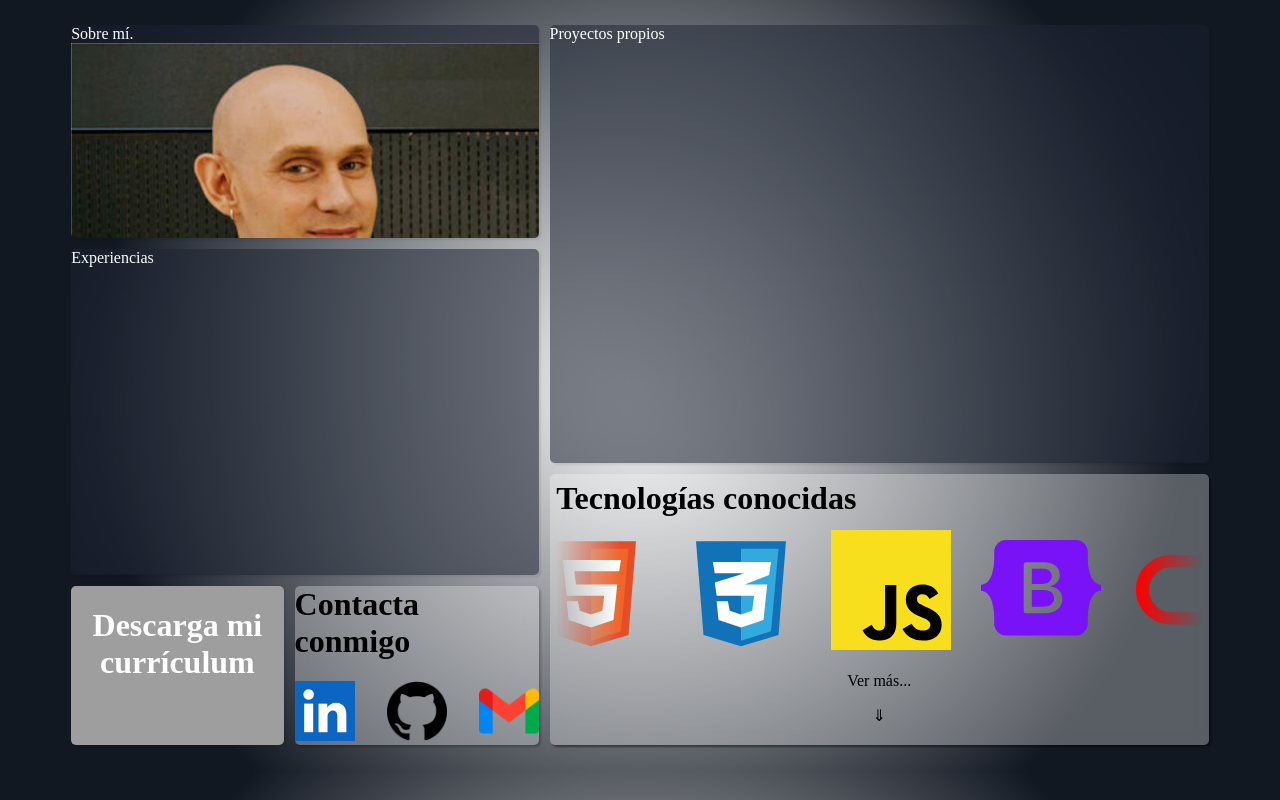
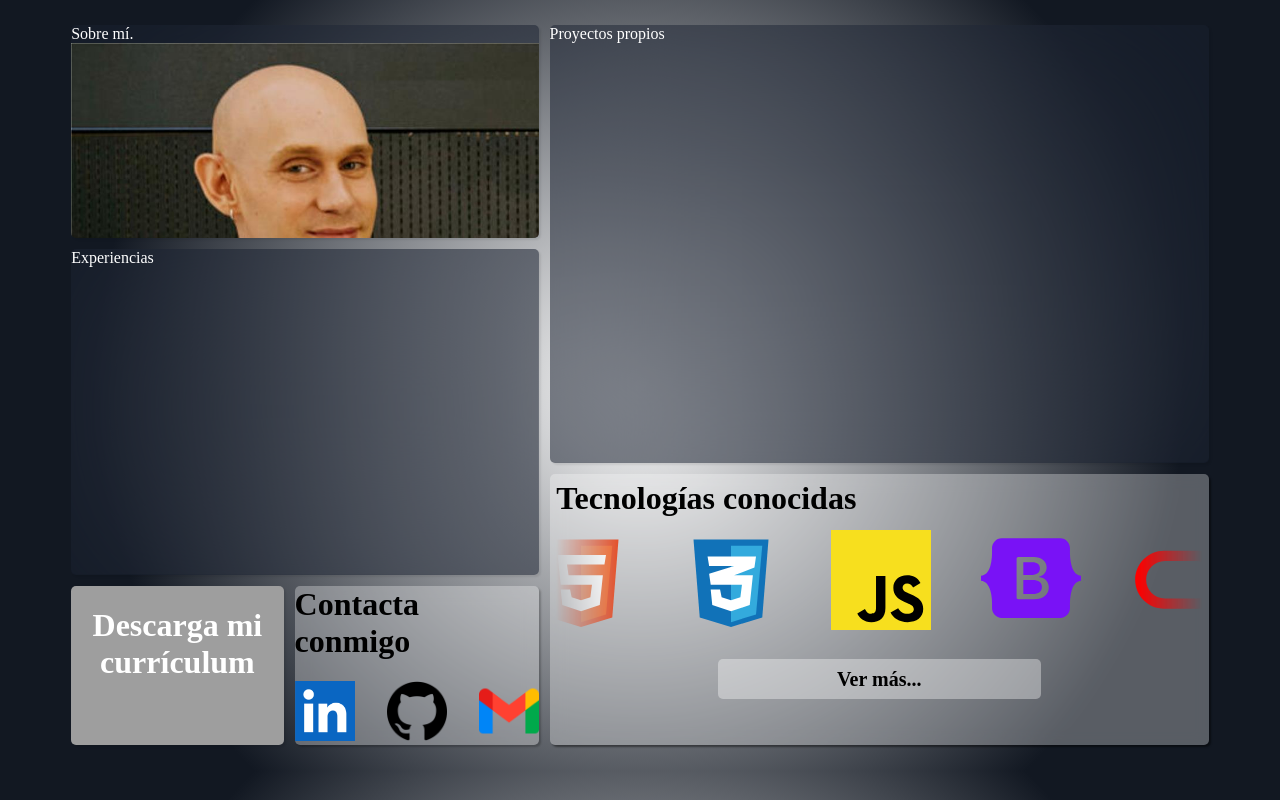
Before and after one commit to HalfXnso/PortfolioV2, a plain HTML site: page index.html in a window 1280 px wide. Drawn offline with Linux system fonts and the light colour scheme; grey boxes are pictures that could not be loaded; a web font is replaced by a local one.

Commit message:
botón añadido

```diff
--- a/estilos.css
+++ b/estilos.css
@@ -72,9 +72,8 @@ body {
   cursor: pointer;
   transition: 0.25s ease-in-out;
 }
-.div3:hover{
-  background-color: rgba(255, 255, 255, 0.795);
-
+.div3:hover {
+  background-color: rgba(255, 255, 255, 0.548);
 }
 
 .div3 h1 {
@@ -98,7 +97,6 @@ body {
 
 .carrusel .carrusel-track {
   display: flex;
-
   width: max-content; /* Asegura que los elementos no se rompan en varias líneas */
   animation: scroll 30s linear infinite; /* La animación será lineal e infinita */
 }
@@ -109,9 +107,9 @@ body {
 }
 
 .carrusel .elemento img {
-  width: 120px; /* Las imágenes ocupan todo el ancho del elemento */
+  width: 100px; /* Las imágenes ocupan todo el ancho del elemento */
 }
-#cshar{
+#cshar {
   width: 10px; /* Las imágenes ocupan todo el ancho del elemento */
 }
 
@@ -147,8 +145,8 @@ body {
   cursor: pointer;
   transition: 0.25s ease-in-out;
 }
-.div5:hover{
-  background-color: rgba(255, 255, 255, 0.795);
+.div5:hover {
+  background-color: rgba(255, 255, 255, 0.548);
 }
 .div5 h1 {
   margin-top: 0;
@@ -195,3 +193,30 @@ body {
 #socials li:hover {
   transform: translateY(-15px);
 }
+.verMas {
+  width: 100%;
+  display: flex;
+  justify-content: center;
+}
+#abrir-modal {
+  cursor: pointer;
+  width: 50%;
+  border: none;
+  color: black;
+  border-radius: 5px;
+  background-color: rgba(255, 255, 255, 0.363);
+  display: flex;
+  justify-content: center;
+  align-items: center;
+  transition: 0.1s ease;
+  height: 5dvh;
+  font-family: "Kay Pho Du", serif;
+}
+
+#abrir-modal:hover {
+  background-color: rgba(255, 255, 255, 0.548);
+}
+
+#abrir-modal:active {
+  margin-top: 0.25%;
+}
--- a/index.html
+++ b/index.html
@@ -18,9 +18,9 @@
       <div class="div1">
         Sobre mí.
         <img
-        width="100%"
+          width="100%"
           height="100%"
-          style="object-fit: cover; object-position: top;"
+          style="object-fit: cover; object-position: top"
           src="media/4e90d584-d2e8-43b7-b3cb-2178b1785dc8.jpg"
           alt=""
         />
@@ -153,9 +153,8 @@
             </div>
           </div>
         </div>
-        <div style="text-align: center; margin-top: 2%" class="abrir-modal">
-          Ver más...
-          <p>⇓</p>
+        <div class="verMas">
+          <button id="abrir-modal"><h2>Ver más...</h2></button>
         </div>
       </div>
       <div class="div4">Experiencias</div>
```
